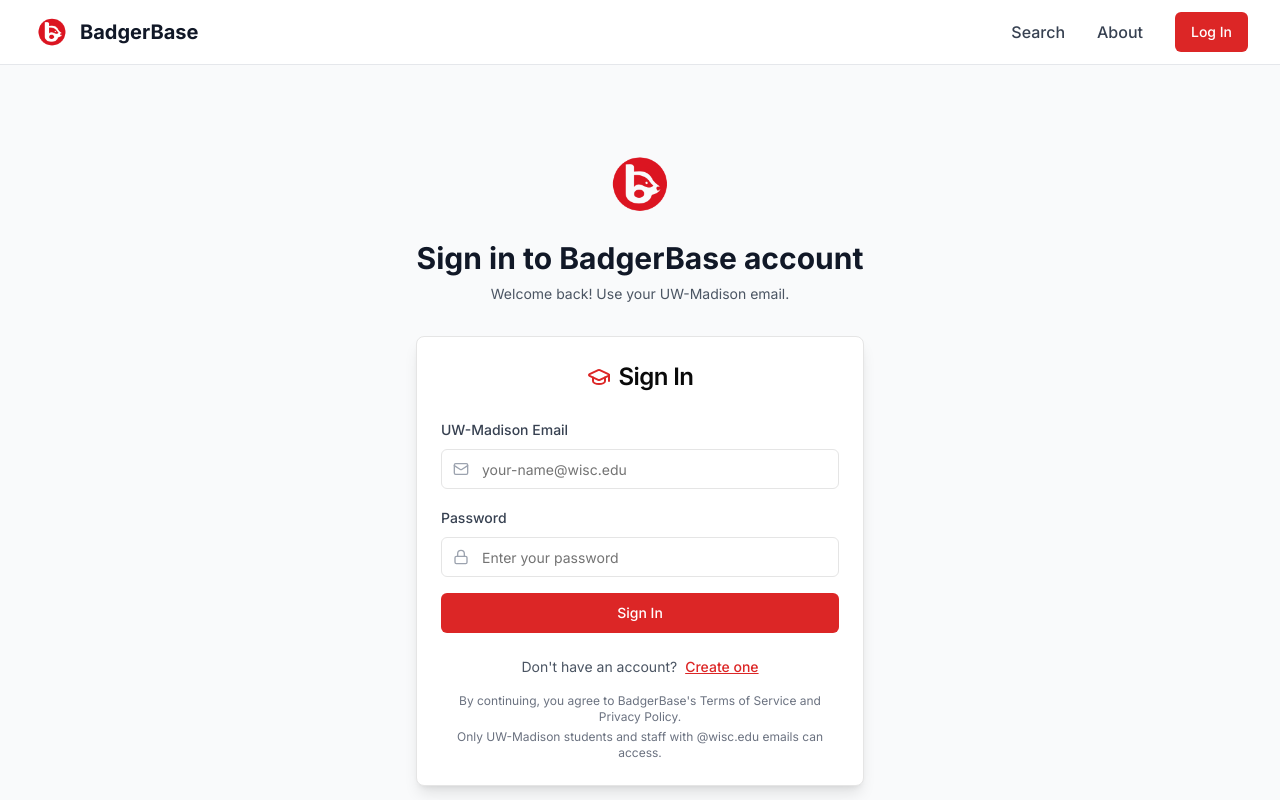
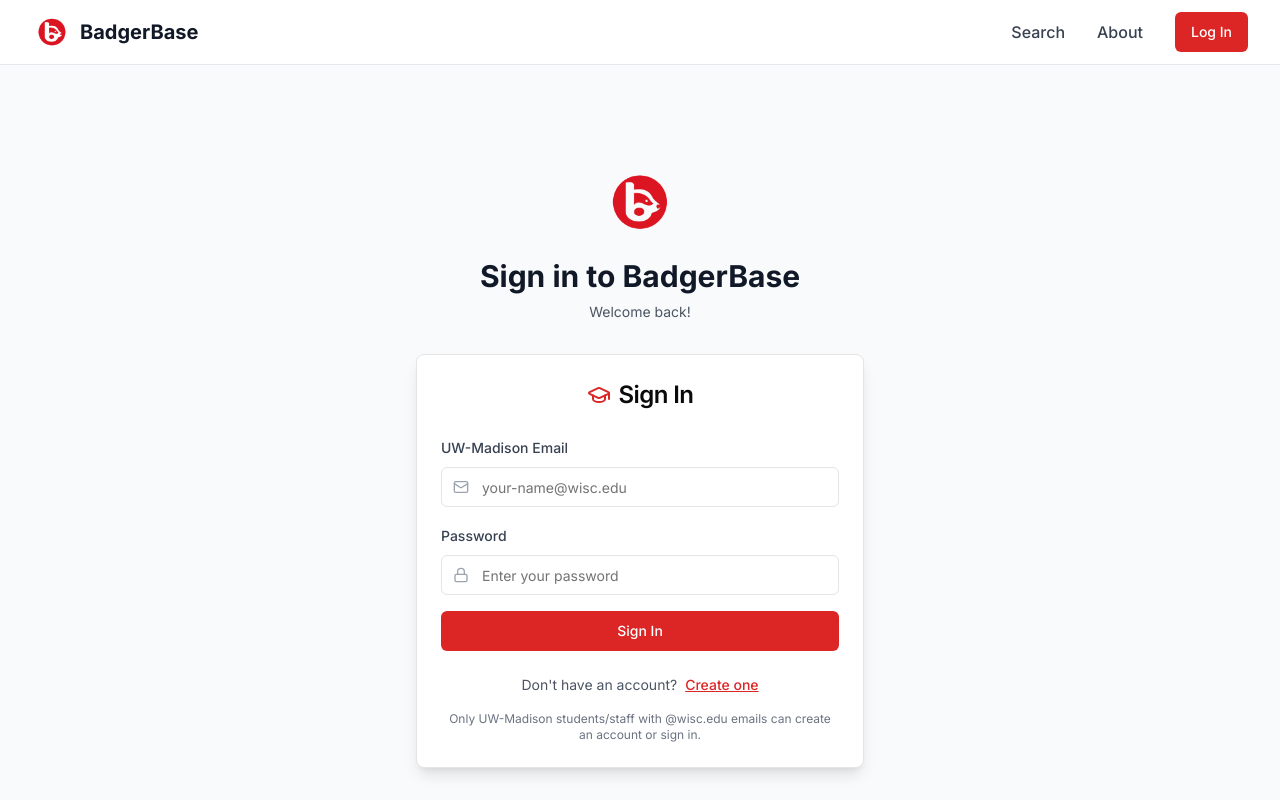
Before and after one commit to aidanobrien5599/BadgerBaseFrontend, a Next.js app: page /auth in a window 1280 px wide. Shown: the top 800 px of the page. Built offline with nearby package versions, Linux system fonts and the light colour scheme; no server answers.

Commit message:
small changes

```diff
--- a/app/auth/page.tsx
+++ b/app/auth/page.tsx
@@ -87,10 +87,10 @@ export default function AuthPage() {
             />
           </div>
           <h2 className="text-3xl font-bold text-gray-900">
-            {isLogin ? "Sign in to" : "Create your"} BadgerBase account
+            {isLogin ? "Sign in to BadgerBase" : "Create your BadgerBase account"}
           </h2>
           <p className="mt-2 text-sm text-gray-600">
-            {isLogin ? "Welcome back!" : "Join the BadgerBase community"} Use your UW-Madison email.
+            {isLogin ? "Welcome back!" : "Access exclusive features"}
           </p>
         </div>
 
@@ -209,8 +209,7 @@ export default function AuthPage() {
             </div>
 
             <div className="mt-4 text-xs text-gray-500 text-center">
-              <p>By continuing, you agree to BadgerBase's Terms of Service and Privacy Policy.</p>
-              <p className="mt-1">Only UW-Madison students and staff with @wisc.edu emails can access.</p>
+              <p className="mt-1">Only UW-Madison students/staff with @wisc.edu emails can create an account or sign in.</p>
             </div>
           </CardContent>
         </Card>
```
